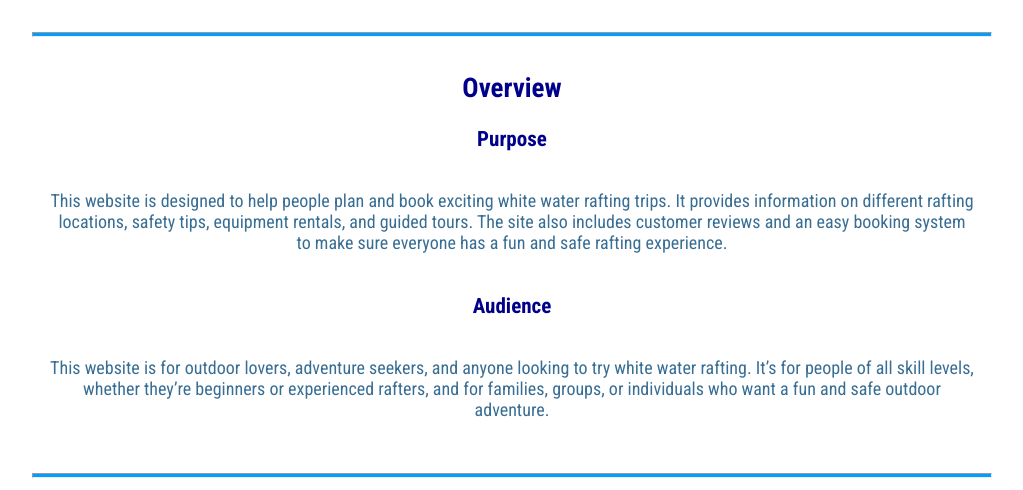
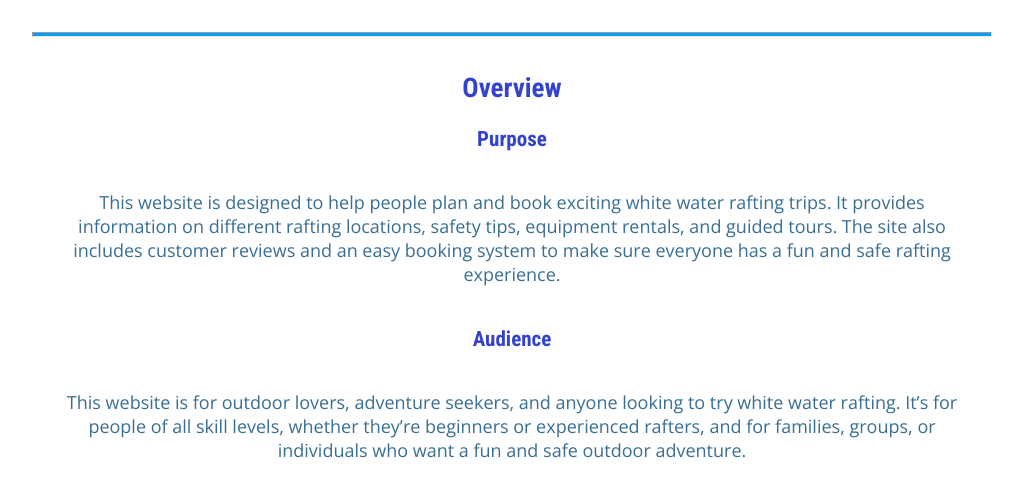
Before and after one commit to sheryl2907/wdd130, a plain HTML site: page wwr/site-plan-rafting.html in a window 1280 px wide. Shown: the part 310-800 px from the top of the page, without its empty margins (128-1151 px from the left). Drawn offline with nearby package versions, Linux system fonts and the light colour scheme.

Commit message:
Changed the navigation colors, the paragraph background colors and the paragraph font.

```diff
--- a/wwr/site-plan-rafting.html
+++ b/wwr/site-plan-rafting.html
@@ -71,7 +71,7 @@
       <!-- change this -->
     </h4>
     <h4>
-      Paragraph Font: Roboto Condensed
+      Paragraph Font: Open Sans
       <!-- change this -->
     </h4>
     <h3>Normal paragraph example</h3>
--- a/wwr/styles/site-plan-rafting.css
+++ b/wwr/styles/site-plan-rafting.css
@@ -2,30 +2,29 @@
 /* if you are using any Google fonts change the font names below to your fonts.
 Any spaces in your font name should be replaced with a +.
 Fonts are separated by a & */
-@import url('https://fonts.googleapis.com/css2?family=Roboto+Condensed:ital,wght@0,100..900;1,100..900&display=swap');
-
+@import url('https://fonts.googleapis.com/css2?family=Open+Sans:ital,wght@0,300..800;1,300..800&family=Roboto+Condensed:ital,wght@0,100..900;1,100..900&display=swap');
 
 :root {
   /* change the values below to your colors from your palette */
-  --primary-color: #2a2a72   ;
+  --primary-color: #4c7c5b   ;
   --secondary-color: #FFA400 ;
   --accent1-color: #009FFD;
   --accent2-color: white;
 
   /* change the values below to your chosen font(s) */
   --heading-font: "Roboto Condensed";
-  --paragraph-font: "Roboto Condensed";
+  --paragraph-font: "Open Sans";
 
   /* these colors below should be chosen from among your palette colors above */
-  --headline-color-on-white: darkblue;  /* headlines on a white background */
+  --headline-color-on-white: rgb(52, 67, 207);  /* headlines on a white background */
   --headline-color-on-color: white; /* headlines on a colored background */
   --paragraph-color-on-white: #396E94; /* paragraph text on a white background */
   --paragraph-color-on-color: white; /* paragraph text on a colored background */
-  --paragraph-background-color: #000000  ;
-  --nav-link-color: #396E94;
-  --nav-background-color: #D4AC0D;
+  --paragraph-background-color: #7ac8c8  ;
+  --nav-link-color: #000000;
+  --nav-background-color: #3a7e40;
   --nav-hover-link-color: white;
-  --nav-hover-background-color: #396E94;
+  --nav-hover-background-color: #d15304;
 }
 
 
```
